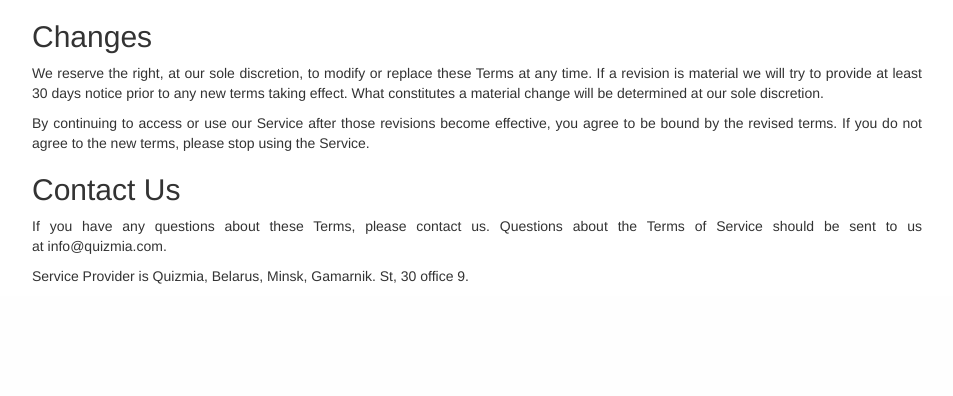
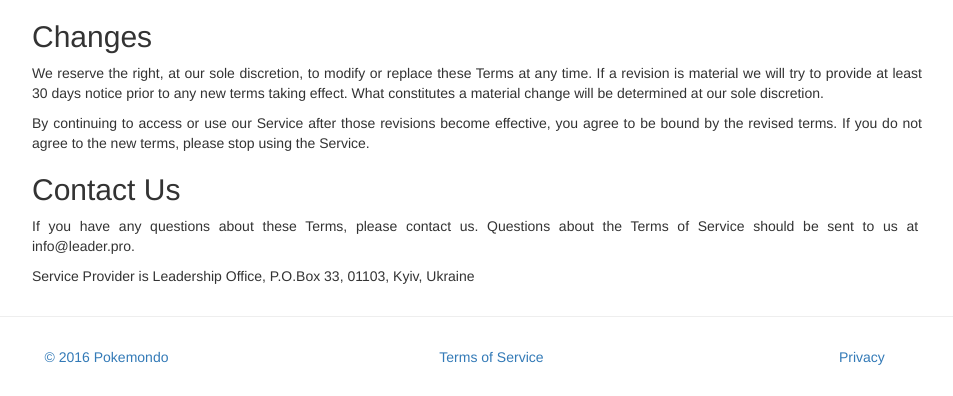
Before and after one commit to OleksiyRudenko/pokemondo, a PHP site: page /legal/terms-of-service in a window 1280 px wide. Shown: the part 1415-1811 px from the top of the page, without its empty margins (163-1116 px from the left). Before the commit the page ends 1699 px from the top, so only its background shows below. Run offline with PHP 8.4, Linux system fonts and the light colour scheme; some libraries are stand-ins or nearby versions.

Commit message:
Update contacts and add footer

```diff
--- a/app/Legal/TOS.view.php
+++ b/app/Legal/TOS.view.php
@@ -3,13 +3,16 @@
     <p>Please read these Terms of Service ("Terms", "Terms of Service") carefully before using the http://testania.com website (the "Service") operated by Testania ("us", "we", or "our").</p>
     <p>Your access to and use of the Service is conditioned on your acceptance of and compliance with these Terms. These Terms apply to all visitors, users and others who access or use the Service.</p>
     <p>By accessing or using the Service you agree to be bound by these Terms. If you disagree with any part of the terms then you may not access the Service.</p>
+
     <h2>Content</h2>
     <p>Our Service allows you to post, link, store, share and otherwise make available certain information, text, graphics, videos, or other material ("Content"). You are responsible for the Content that you post to the Service, including its legality, reliability, and appropriateness.</p>
     <p>By posting Content to the Service, you grant us the right and license to use, modify, publicly perform, publicly display, reproduce, and distribute such Content on and through the Service. You retain any and all of your rights to any Content you submit, post or display on or through the Service and you are responsible for protecting those rights. You agree that this license includes the right for us to make your Content available to other users of the Service, who may also use your Content subject to these Terms.</p>
     <p>You represent and warrant that: (i) the Content is yours (you own it) or you have the right to use it and grant us the rights and license as provided in these Terms, and (ii) the posting of your Content on or through the Service does not violate the privacy rights, publicity rights, copyrights, contract rights or any other rights of any person.</p>
     <p>All quizzes, tests and other Content is provided only for entertainment purposes. User should be aware that Content comes with no guarantee of accuracy of information and/or advice and/or results contained within.</p>
+
     <h2>Accounts</h2>
     <p>When you create an account with us, you must provide us information that is accurate, complete, and current at all times. Failure to do so constitutes a breach of the Terms, which may result in immediate termination of your account on our Service.</p>
+
     <h2>Copyright Policy</h2>
     <p>We respect the intellectual property rights of others. It is our policy to respond to any claim that Content posted on the Service infringes the copyright or other intellectual property infringement ("Infringement") of any person.</p>
     <p>If you are a copyright owner, or authorized on behalf of one, and you believe that the copyrighted work has been copied in a way that constitutes copyright infringement that is taking place through the Service, you must submit your notice in writing to the attention of "Copyright Infringement" of&nbsp;info@testania.com and include in your notice a detailed description of the alleged Infringement.</p>
@@ -17,17 +20,22 @@
     <p>Information and terms and conditions of Facebook</p>
     <p>The following provisions apply if the Service is to be carried out within Facebook.</p>
     <p>In addition to these Terms of Service, the relationship between Facebook, the users, the Service Provider is determined by the terms and conditions&nbsp;<a href="https://www.facebook.com/legal/terms">https://www.facebook.com/legal/terms</a>&nbsp;and privacy policy of Facebook:&nbsp;<a href="https://www.facebook.com/about/privacy/">https://www.facebook.com/about/privacy/</a>.</p>
+
     <h2>Links To Other Web Sites</h2>
     <p>Our Service may contain links to third-party web sites or services that are not owned or controlled by Testania.</p>
     <p>Testania has no control over, and assumes no responsibility for, the content, privacy policies, or practices of any third party web sites or services. You further acknowledge and agree that Testania shall not be responsible or liable, directly or indirectly, for any damage or loss caused or alleged to be caused by or in connection with use of or reliance on any such content, goods or services available on or through any such web sites or services.</p>
     <p>We strongly advise you to read the terms and conditions and privacy policies of any third-party web sites or services that you visit.</p>
+
     <h2>Governing Law</h2>
     <p>These Terms shall be governed and construed in accordance with the laws of Belarus, without regard to its conflict of law provisions.</p>
     <p>Our failure to enforce any right or provision of these Terms will not be considered a waiver of those rights. If any provision of these Terms is held to be invalid or unenforceable by a court, the remaining provisions of these Terms will remain in effect. These Terms constitute the entire agreement between us regarding our Service, and supersede and replace any prior agreements we might have between us regarding the Service.</p>
+
     <h2>Changes</h2>
     <p>We reserve the right, at our sole discretion, to modify or replace these Terms at any time. If a revision is material we will try to provide at least 30 days notice prior to any new terms taking effect. What constitutes a material change will be determined at our sole discretion.</p>
     <p>By continuing to access or use our Service after those revisions become effective, you agree to be bound by the revised terms. If you do not agree to the new terms, please stop using the Service.</p>
+
     <h2>Contact Us</h2>
-    <p>If you have any questions about these Terms, please contact us. Questions about the Terms of Service should be sent to us at&nbsp;info@quizmia.com.</p>
-    <p>Service Provider is Quizmia, Belarus, Minsk, Gamarnik. St, 30 office 9.</p>
+    <p>If you have any questions about these Terms, please contact us. Questions about the Terms of Service should be sent to us at&nbsp;
+        info@leader.pro.</p>
+    <p>Service Provider is Leadership Office, P.O.Box 33, 01103, Kyiv, Ukraine</p>
 </div>
--- a/css/general.css
+++ b/css/general.css
@@ -1,3 +1,22 @@
+/* Enhance built-in styles */
+
+html, body {
+    height: 100%;
+}
+
+.maincontentwrapper {
+    min-height: 100%;
+    height: auto !important;
+    height: 100%;
+    margin: 0 auto -100px; /* for footer */
+    padding-bottom: 100px; /* for footer */
+}
+
+.footer {
+    height: 100px;
+}
+
+/* FB-related styles */
 .loginFBbttn {
     min-width: 228px;
     margin: 21px auto 21px auto;
--- a/html.1body-private.php
+++ b/html.1body-private.php
@@ -1,5 +1,6 @@
 <body style="position:relative;" data-spy="scroll" data-target=".navbar" data-offset="50">
 <!-- http://www.w3schools.com/bootstrap/bootstrap_scrollspy.asp -->
+<div class="maincontentwrapper">
     <nav class="navbar navbar-inverse navbar-fixed-top">
         <div class="container-fluid">
             <div class="navbar-header">
@@ -32,3 +33,4 @@
             ?>
         </div>
     </div>
+</div>
--- a/html.1body-public.php
+++ b/html.1body-public.php
@@ -1,12 +1,14 @@
 <?php
 global $APPID;
 ?><body>
+<div class="maincontentwrapper">
     <div id="section-public" class="container">
         <div class="col-lg-10 col-lg-offset-1">
             <h1><?=MODULE::currSetting('heading')?></h1>
             <?php
             MODULE::loadView();
             ?>
+        </div>
     </div>
 </div>
 <script>
--- a/html.1body-xfinalize.html
+++ b/html.1body-xfinalize.html
@@ -1,3 +1,17 @@
+<footer class="footer">
+    <div class="container text-center">
+        <hr />
+        <div class="row">
+            <div class="col-lg-12">
+                <ul class="nav nav-justified text-muted">
+                    <li><a href="/">© 2016<span id="currentYear"></span> Pokemondo</a></li>
+                    <li><a href="legal/terms-of-service">Terms of Service</a></li>
+                    <li><a href="legal/privacy-policy">Privacy</a></li>
+                </ul>
+            </div>
+        </div>
+    </div>
+</footer>
 <!-- jQuery -->
 <script src="https://ajax.googleapis.com/ajax/libs/jquery/1.12.4/jquery.min.js"></script>
 
@@ -6,6 +20,13 @@
 
 <!-- Custom Theme JavaScript -->
 <script>
+
+    // current year for copyright
+    var copyrightDate = new Date();
+    var copyrightYear = copyrightDate.getFullYear();
+    if (copyrightYear>2016)
+        document.getElementById("demo").innerHTML = '-' + copyrightYear;
+
     // Closes the sidebar menu
     $("#menu-close").click(function(e) {
         e.preventDefault();
```
Lines whose indentation alone changed are shown as unchanged.
